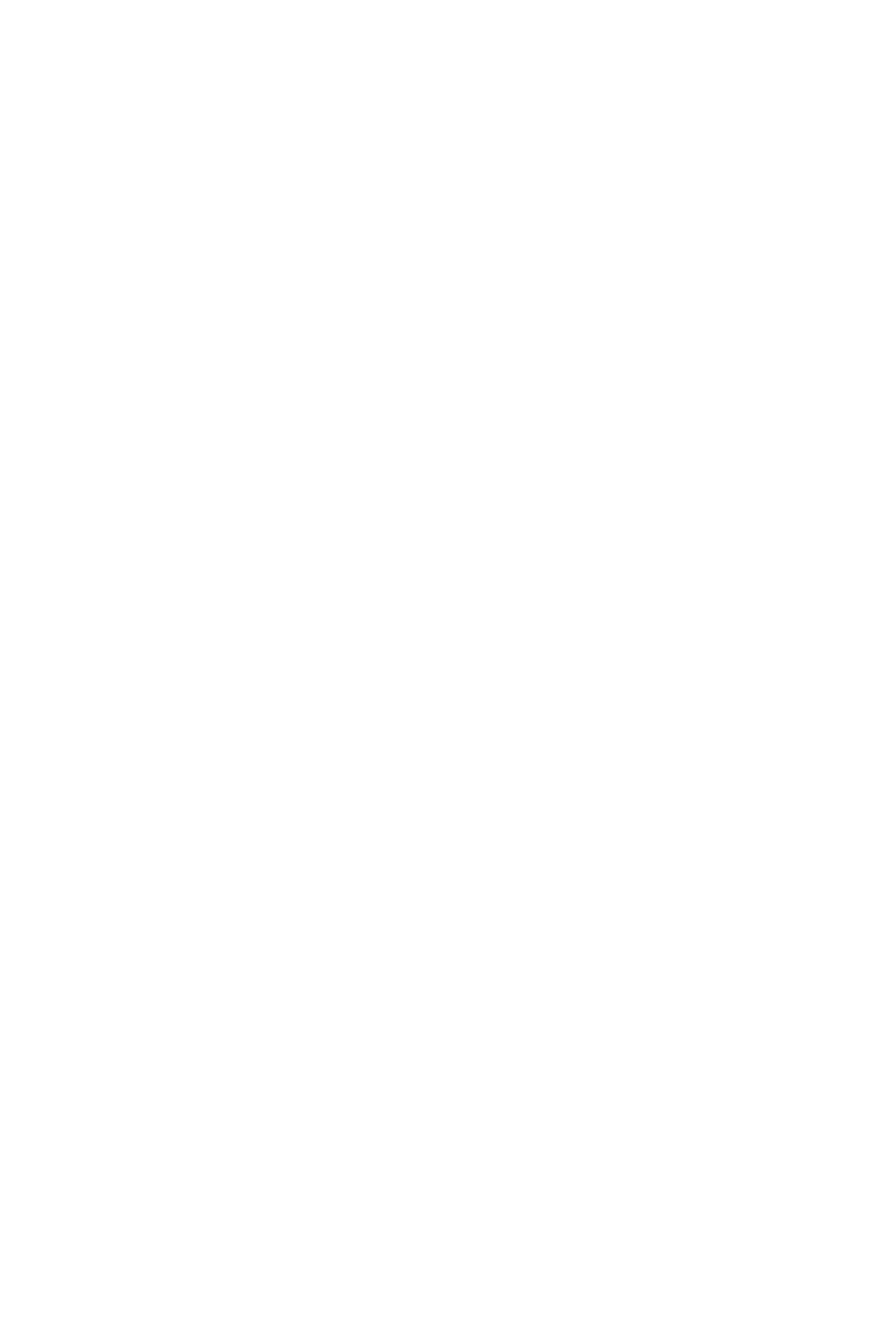
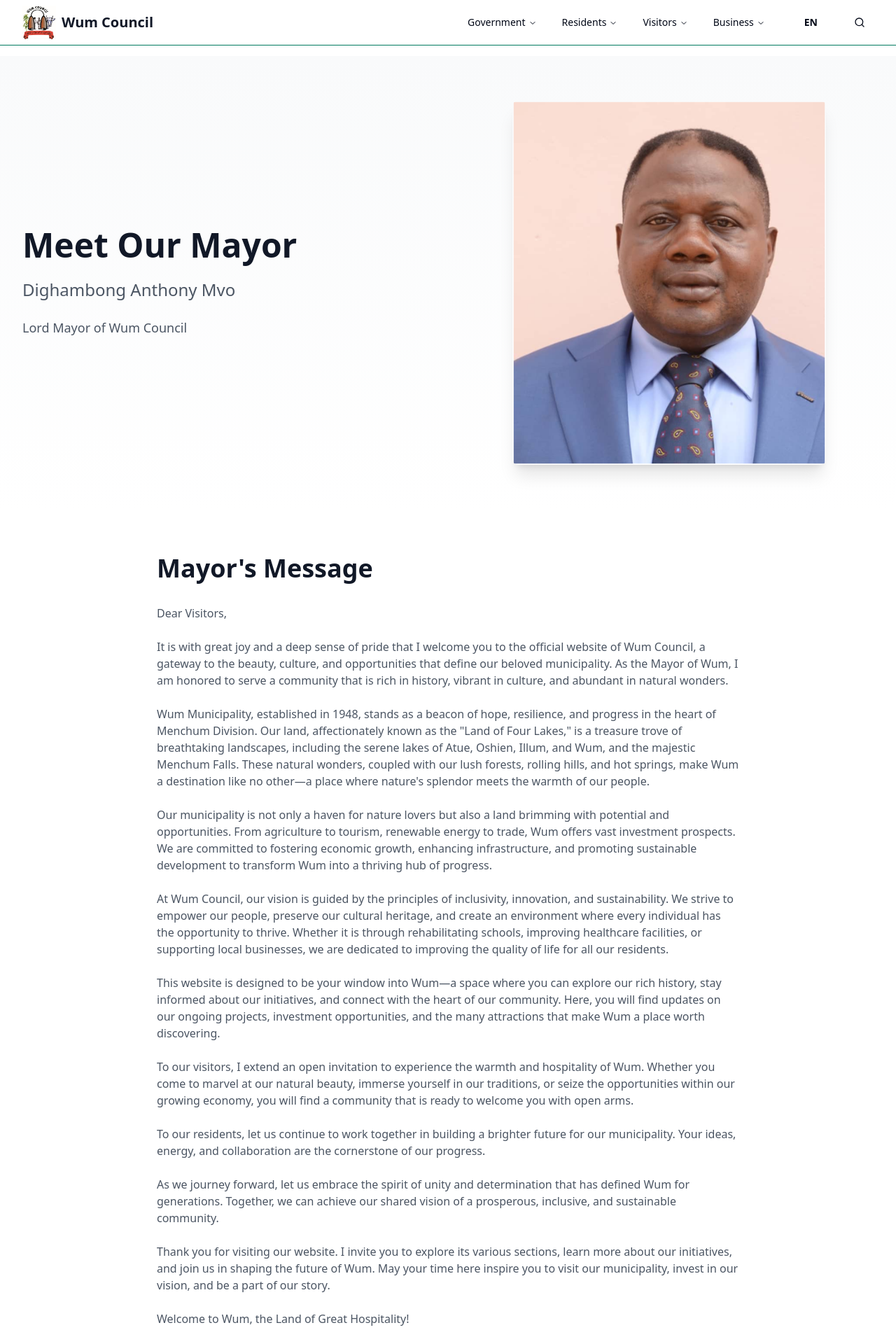
Before and after one commit to dtima/wumcouncil, a React (Vite) app: page /government/meet-mayor in a window 1280 px wide. Before the commit this address had no page. Shown: the top 1920 px of the page at 70% size. Before the commit the page ends 800 px from the top, so only its background shows below. Built offline with nearby package versions, Linux system fonts and the light colour scheme.

Commit message:
Create Meet The Mayor page
Added a new "Meet The Mayor" page featuring Mayor Dighambong Anthony Mvo's photo and message. The page highlights the beauty, culture, and opportunities of Wum Municipality, inviting visitors to explore and engage with the community.
[skip gpt_engineer]

```diff
--- a/src/App.tsx
+++ b/src/App.tsx
@@ -7,6 +7,7 @@ import { LanguageProvider } from "./contexts/LanguageContext";
 import Index from "./pages/Index";
 import Admin from "./pages/Admin";
 import FlashNews from "./pages/FlashNews";
+import MeetTheMayor from "./pages/MeetTheMayor";
 
 const App = () => (
   <ErrorBoundary>
@@ -19,6 +20,7 @@ const App = () => (
             <Route path="/" element={<Index />} />
             <Route path="/admin-dtima/*" element={<Admin />} />
             <Route path="/flash-news" element={<FlashNews />} />
+            <Route path="/government/meet-mayor" element={<MeetTheMayor />} />
           </Routes>
         </BrowserRouter>
       </TooltipProvider>
--- /dev/null
+++ b/src/pages/MeetTheMayor.tsx
@@ -0,0 +1,121 @@
+import { Navigation } from "@/components/Navigation";
+import { Footer } from "@/components/Footer";
+
+const MeetTheMayor = () => {
+  return (
+    <div className="min-h-screen bg-white">
+      <Navigation />
+
+      <main className="pt-20 pb-16">
+        {/* Hero Section */}
+        <div className="bg-gradient-to-b from-gray-50 to-white py-12 md:py-16">
+          <div className="max-w-7xl mx-auto px-4 sm:px-6 lg:px-8">
+            <div className="grid md:grid-cols-2 gap-8 md:gap-12 items-center">
+              <div className="space-y-6">
+                <h1 className="text-4xl md:text-5xl font-bold text-gray-900">
+                  Meet Our Mayor
+                </h1>
+                <p className="text-xl md:text-2xl text-gray-600">
+                  Dighambong Anthony Mvo
+                </p>
+                <p className="text-lg text-gray-600 font-medium">
+                  Lord Mayor of Wum Council
+                </p>
+              </div>
+              <div className="relative">
+                <img
+                  src="/lovable-uploads/f2560538-d2fb-49e9-b5fe-03f1f6161bc4.png"
+                  alt="Mayor Dighambong Anthony Mvo"
+                  className="rounded-lg shadow-xl w-full max-w-md mx-auto"
+                />
+              </div>
+            </div>
+          </div>
+        </div>
+
+        {/* Mayor's Message */}
+        <section className="py-12 md:py-16">
+          <div className="max-w-4xl mx-auto px-4 sm:px-6 lg:px-8">
+            <div className="prose prose-lg max-w-none">
+              <h2 className="text-3xl md:text-4xl font-bold text-gray-900 mb-8">
+                Mayor's Message
+              </h2>
+
+              <div className="space-y-6 text-gray-600">
+                <p>Dear Visitors,</p>
+
+                <p>
+                  It is with great joy and a deep sense of pride that I welcome you to the official website of Wum Council,
+                  a gateway to the beauty, culture, and opportunities that define our beloved municipality. As the Mayor of Wum,
+                  I am honored to serve a community that is rich in history, vibrant in culture, and abundant in natural wonders.
+                </p>
+
+                <p>
+                  Wum Municipality, established in 1948, stands as a beacon of hope, resilience, and progress in the heart of
+                  Menchum Division. Our land, affectionately known as the "Land of Four Lakes," is a treasure trove of breathtaking
+                  landscapes, including the serene lakes of Atue, Oshien, Illum, and Wum, and the majestic Menchum Falls. These
+                  natural wonders, coupled with our lush forests, rolling hills, and hot springs, make Wum a destination like no
+                  other—a place where nature's splendor meets the warmth of our people.
+                </p>
+
+                <p>
+                  Our municipality is not only a haven for nature lovers but also a land brimming with potential and opportunities.
+                  From agriculture to tourism, renewable energy to trade, Wum offers vast investment prospects. We are committed to
+                  fostering economic growth, enhancing infrastructure, and promoting sustainable development to transform Wum into a
+                  thriving hub of progress.
+                </p>
+
+                <p>
+                  At Wum Council, our vision is guided by the principles of inclusivity, innovation, and sustainability. We strive
+                  to empower our people, preserve our cultural heritage, and create an environment where every individual has the
+                  opportunity to thrive. Whether it is through rehabilitating schools, improving healthcare facilities, or supporting
+                  local businesses, we are dedicated to improving the quality of life for all our residents.
+                </p>
+
+                <p>
+                  This website is designed to be your window into Wum—a space where you can explore our rich history, stay informed
+                  about our initiatives, and connect with the heart of our community. Here, you will find updates on our ongoing
+                  projects, investment opportunities, and the many attractions that make Wum a place worth discovering.
+                </p>
+
+                <p>
+                  To our visitors, I extend an open invitation to experience the warmth and hospitality of Wum. Whether you come to
+                  marvel at our natural beauty, immerse yourself in our traditions, or seize the opportunities within our growing
+                  economy, you will find a community that is ready to welcome you with open arms.
+                </p>
+
+                <p>
+                  To our residents, let us continue to work together in building a brighter future for our municipality. Your ideas,
+                  energy, and collaboration are the cornerstone of our progress.
+                </p>
+
+                <p>
+                  As we journey forward, let us embrace the spirit of unity and determination that has defined Wum for generations.
+                  Together, we can achieve our shared vision of a prosperous, inclusive, and sustainable community.
+                </p>
+
+                <p>
+                  Thank you for visiting our website. I invite you to explore its various sections, learn more about our initiatives,
+                  and join us in shaping the future of Wum. May your time here inspire you to visit our municipality, invest in our
+                  vision, and be a part of our story.
+                </p>
+
+                <p>Welcome to Wum, the Land of Great Hospitality!</p>
+
+                <p className="font-medium">
+                  With warm regards,<br />
+                  Dighambong Anthony Mvo<br />
+                  Mayor of Wum Council
+                </p>
+              </div>
+            </div>
+          </div>
+        </section>
+      </main>
+
+      <Footer />
+    </div>
+  );
+};
+
+export default MeetTheMayor;
```
Also changed, not shown: public/lovable-uploads/f2560538-d2fb-49e9-b5fe-03f1f6161bc4.png (added).
